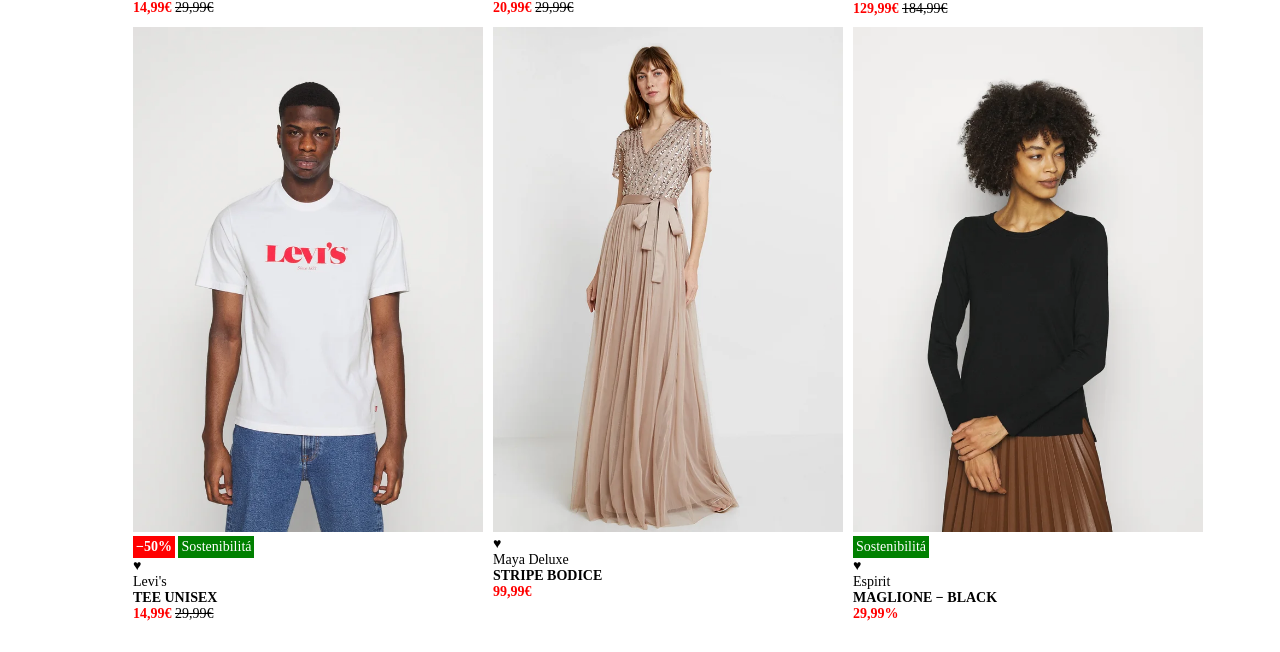
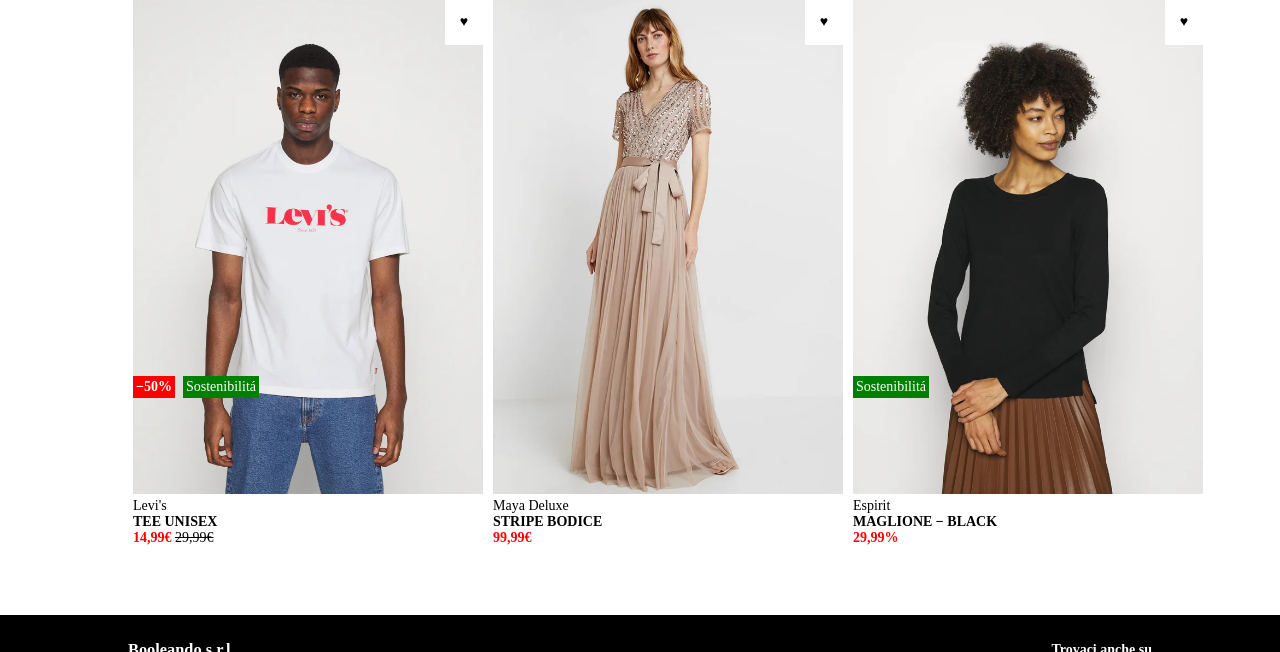
Before and after one commit to sirio95/html-css-boolando, a plain HTML site: page index.html in a window 1280 px wide. Shown: the part 698-1350 px from the top of the page. Drawn offline with Linux system fonts and the light colour scheme.

Commit message:
position absolute elementi

```diff
--- a/css/style.css
+++ b/css/style.css
@@ -104,9 +104,6 @@ main{
     z-index: 1;
 }
 
-/* .clothes:hover .clothes2{
-    display:block;
-} */
 
 figure{
     display:flex;
@@ -128,33 +125,46 @@ figure{
     left:0;
 }
 
-.saleper{
+/* .saleper{
     position:absolute;
     left:0;
     top: 30px;
-}
+} */
 
-.hearts{
-    padding: 5px;
-    background-color: #fff;
-    position:absolute;
-    top:0;
-    right:0;
-}
 
 .sale{
     display: inline-block;
     background-color: red;
     color: #fff;
     padding: 3px;
+    position:absolute;
+    left:0;
+    bottom:100px;
+    z-index:10;
 }
 .green{
     display: inline-block;
     background-color: green;
     color:#fff;
     padding: 3px;
+    position:absolute;
+    left:50px;
+    bottom:100px;
+    z-index:10;
 }
 
+.green.solo{
+    left:0;
+}
+
+.heart{
+    padding: 15px;
+    background-color: #fff;
+    position:absolute;
+    right:0;
+    top:10px;
+    z-index:10;
+}
 
 
 /* footer */
--- a/index.html
+++ b/index.html
@@ -149,9 +149,9 @@
                             <img src="img/6.webp" alt="maglione black" class="clothes">
                             <img src="img/6b.webp" alt="prova maglione black" class="clothes2">
                             <div class="saleperc">
-                                <span class="green">Sostenibilit&aacute;</span>
+                                <span class="green solo">Sostenibilit&aacute;</span>
                             </div>
-                            <div class="heart">&hearts;</div>
+                            <span class="heart">&hearts;</span>
                         </div>
 
                         <figcaption class="info">
```
